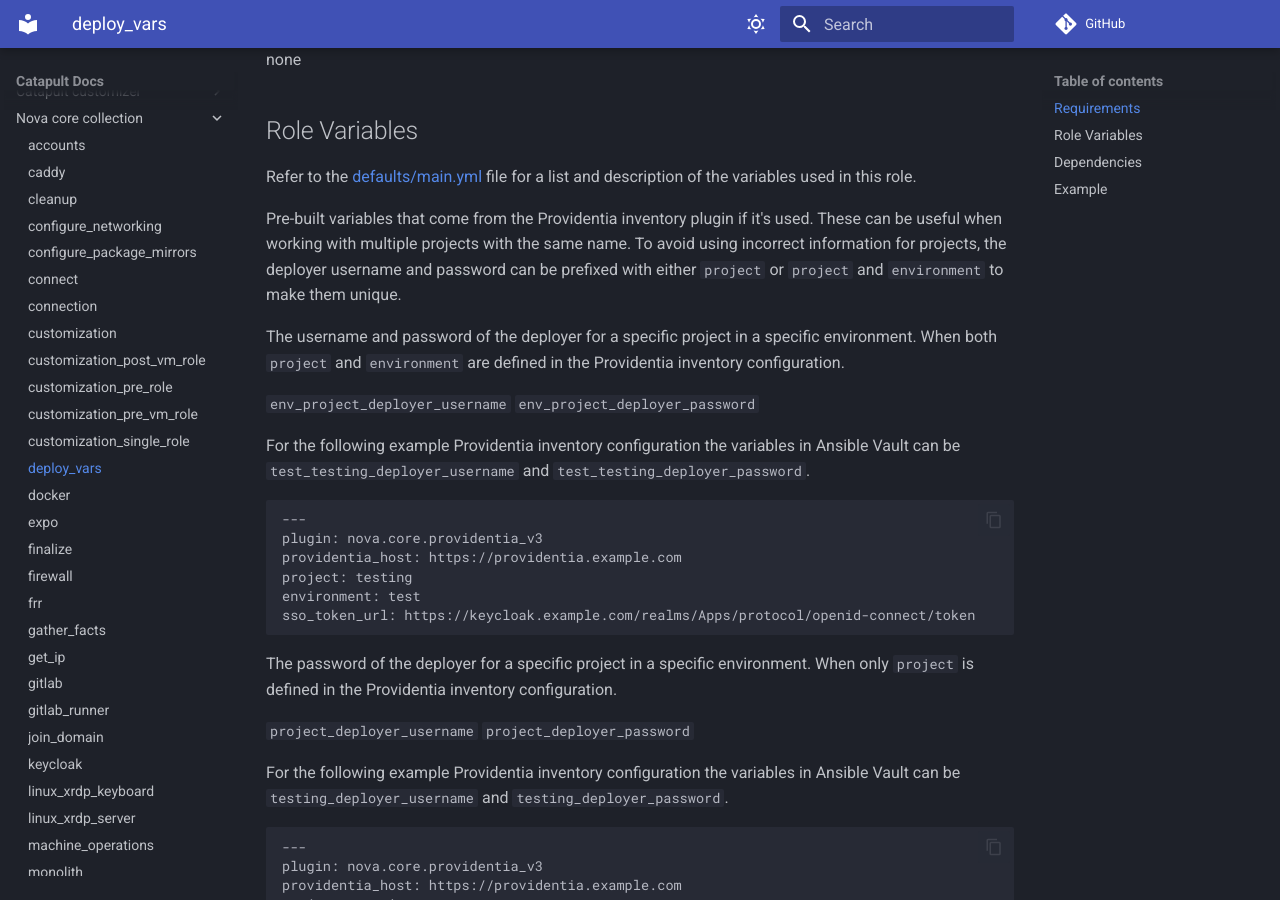
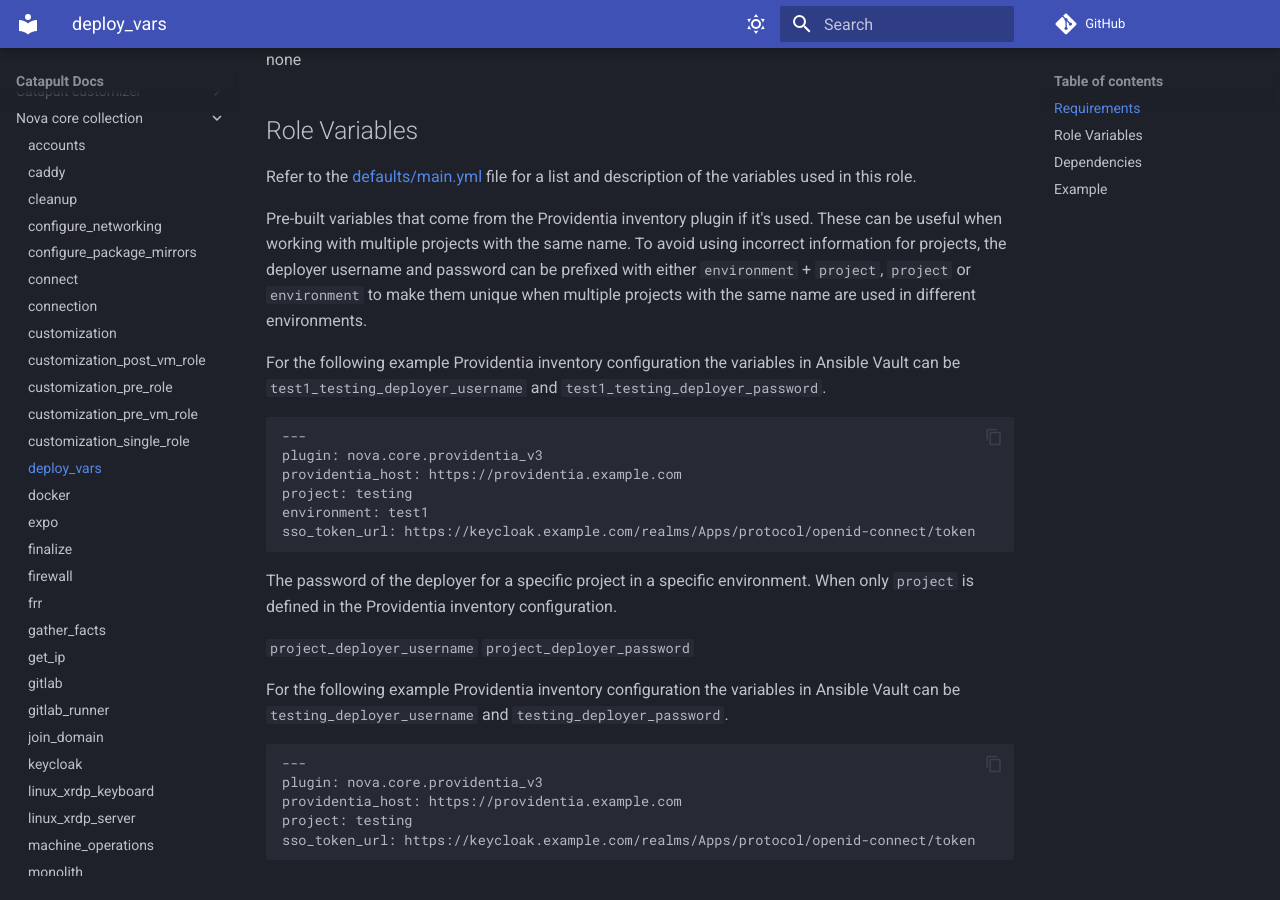
Before and after one commit to ClarifiedSecurity/catapult-docs, an MkDocs documentation site: the page built from docs/nova-core-collection/deploy_vars.md, in a window 1280 px wide and 900 px high, scrolled down 300 px. Built offline with MkDocs 1.6.1 and Material for MkDocs 9.7.7, drawn with Linux system fonts in a browser that asks for light colours; plug-ins that fetch from the network failed and are left out; comment, search, counter and statistics services are not loaded.

Commit message:
CatapultBot update docs

````diff
--- a/docs/nova-core-collection/deploy_vars.md
+++ b/docs/nova-core-collection/deploy_vars.md
@@ -10,21 +10,16 @@ none
 
 Refer to the [defaults/main.yml](https://github.com/ClarifiedSecurity/nova.core/blob/main/nova/core/roles/deploy_vars/defaults/main.yml) file for a list and description of the variables used in this role.
 
-Pre-built variables that come from the Providentia inventory plugin if it's used. These can be useful when working with multiple projects with the same name. To avoid using incorrect information for projects, the deployer username and password can be prefixed with either `project` or `project` and `environment` to make them unique.
+Pre-built variables that come from the Providentia inventory plugin if it's used. These can be useful when working with multiple projects with the same name. To avoid using incorrect information for projects, the deployer username and password can be prefixed with either `environment` + `project`, `project` or `environment` to make them unique when multiple projects with the same name are used in different environments.
 
-The username and password of the deployer for a specific project in a specific environment. When both `project` and `environment` are defined in the Providentia inventory configuration.
-
-`env_project_deployer_username`
-`env_project_deployer_password`
-
-For the following example Providentia inventory configuration the variables in Ansible Vault can be `test_testing_deployer_username` and `test_testing_deployer_password`.
+For the following example Providentia inventory configuration the variables in Ansible Vault can be `test1_testing_deployer_username` and `test1_testing_deployer_password`.
 
 ```yaml
 ---
 plugin: nova.core.providentia_v3
 providentia_host: https://providentia.example.com
 project: testing
-environment: test
+environment: test1
 sso_token_url: https://keycloak.example.com/realms/Apps/protocol/openid-connect/token
 ```
 
````
